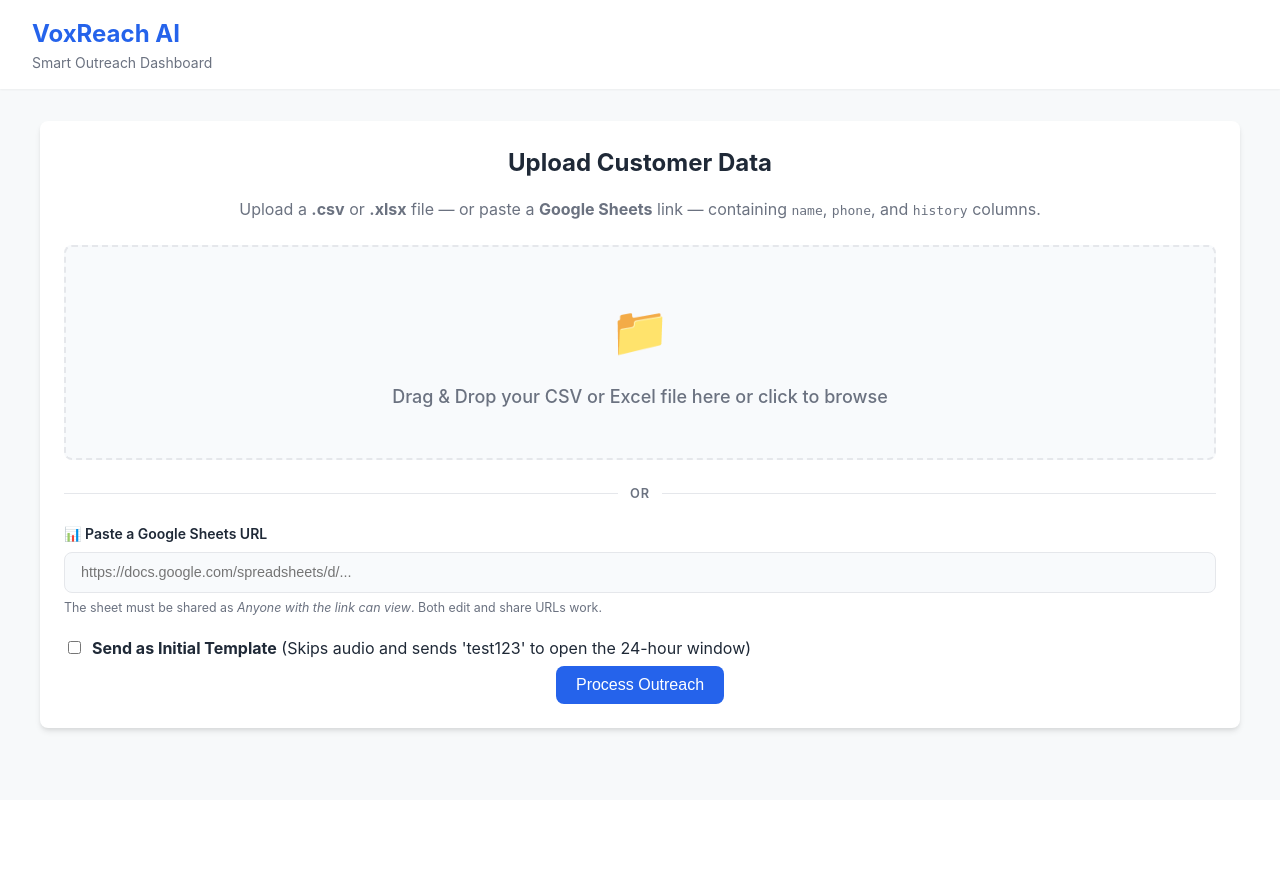
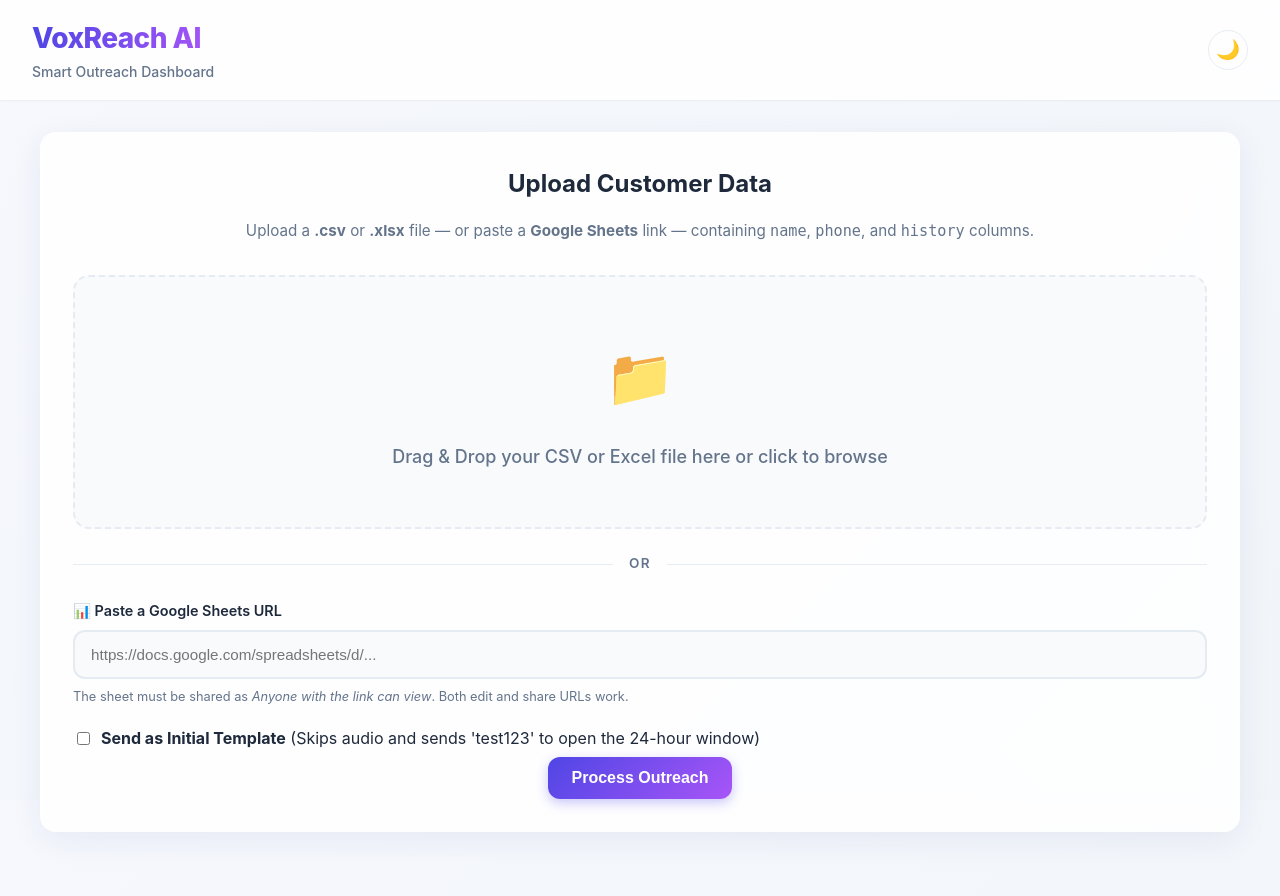
Before and after one commit to Utkarsh17656/VoiceFlow-AI, a Python web app: template voxreach_ai/templates/index.html in a window 1280 px wide. Before the commit the page ends 734 px from the top, so only its background shows below. Run offline with Jinja, Linux system fonts and the light colour scheme; the template is opened without the code that fills it, so the values that code supplies are empty.

Commit message:
frontend_furnished

```diff
--- a/voxreach_ai/services/voice_service.py
+++ b/voxreach_ai/services/voice_service.py
@@ -151,7 +151,7 @@ class VoiceService:
                 "similarity_boost": 0.85,
                 "style": 0.5,
                 "use_speaker_boost": True,
-                "speed": 0.7
+                "speed": 0.75
             }
         }
 
--- a/voxreach_ai/static/script.js
+++ b/voxreach_ai/static/script.js
@@ -1,4 +1,30 @@
+// ── Theme Management ───────────────────────────────────────────────────────
+const savedTheme = localStorage.getItem('voxreach-theme') || 'light';
+if (savedTheme === 'dark') {
+    document.documentElement.setAttribute('data-theme', 'dark');
+}
+
 document.addEventListener("DOMContentLoaded", () => {
+    // Setup Theme Toggle
+    const themeToggle = document.getElementById('themeToggle');
+    if (themeToggle) {
+        themeToggle.textContent = savedTheme === 'dark' ? '☀️' : '🌙';
+
+        themeToggle.addEventListener('click', () => {
+            const currentTheme = document.documentElement.getAttribute('data-theme');
+            const newTheme = currentTheme === 'dark' ? 'light' : 'dark';
+
+            if (newTheme === 'dark') {
+                document.documentElement.setAttribute('data-theme', 'dark');
+                themeToggle.textContent = '☀️';
+                localStorage.setItem('voxreach-theme', 'dark');
+            } else {
+                document.documentElement.removeAttribute('data-theme');
+                themeToggle.textContent = '🌙';
+                localStorage.setItem('voxreach-theme', 'light');
+            }
+        });
+    }
 
     const fileDropArea    = document.getElementById("fileDropArea");
     const fileInput       = document.getElementById("fileInput");
--- a/voxreach_ai/static/styles.css
+++ b/voxreach_ai/static/styles.css
@@ -1,107 +1,215 @@
 /* Base Styles & Variables */
 :root {
-    --primary-color: #2563eb;
-    --primary-hover: #1d4ed8;
+    /* Light Theme (Default) */
+    --primary-color: #4f46e5;
+    --primary-hover: #4338ca;
     --success-color: #10b981;
     --danger-color: #ef4444;
     --warning-color: #f59e0b;
-    --bg-color: #f7f9fa;
-    --card-bg: #ffffff;
-    --text-main: #1f2937;
-    --text-muted: #6b7280;
-    --border-color: #e5e7eb;
+    --bg-gradient: linear-gradient(135deg, #f6f8fd 0%, #f1f5f9 100%);
+    --card-bg: rgba(255, 255, 255, 0.85);
+    --card-border: rgba(255, 255, 255, 0.4);
+    --text-main: #1e293b;
+    --text-muted: #64748b;
+    --border-color: rgba(226, 232, 240, 0.8);
     --shadow-sm: 0 1px 2px 0 rgba(0, 0, 0, 0.05);
-    --shadow-md: 0 4px 6px -1px rgba(0, 0, 0, 0.1), 0 2px 4px -1px rgba(0, 0, 0, 0.06);
+    --shadow-md: 0 8px 32px 0 rgba(31, 38, 135, 0.07);
     --shadow-lg: 0 10px 15px -3px rgba(0, 0, 0, 0.1), 0 4px 6px -2px rgba(0, 0, 0, 0.05);
-    --border-radius: 8px;
-    --transition: all 0.2s ease-in-out;
+    --border-radius: 16px;
+    --transition: all 0.3s cubic-bezier(0.4, 0, 0.2, 1);
+    --input-bg: #f8fafc;
+    --table-header-bg: rgba(248, 250, 252, 0.9);
+    --table-hover-bg: rgba(241, 245, 249, 0.6);
+}
+
+[data-theme="dark"] {
+    /* Dark Theme */
+    --primary-color: #6366f1;
+    --primary-hover: #818cf8;
+    --success-color: #34d399;
+    --danger-color: #f87171;
+    --warning-color: #fbbf24;
+    --bg-gradient: linear-gradient(135deg, #0f172a 0%, #1e293b 100%);
+    --card-bg: rgba(30, 41, 59, 0.7);
+    --card-border: rgba(255, 255, 255, 0.1);
+    --text-main: #f8fafc;
+    --text-muted: #94a3b8;
+    --border-color: rgba(51, 65, 85, 0.8);
+    --shadow-md: 0 8px 32px 0 rgba(0, 0, 0, 0.3);
+    --input-bg: #0f172a;
+    --table-header-bg: rgba(15, 23, 42, 0.9);
+    --table-hover-bg: rgba(51, 65, 85, 0.4);
 }
 
 body {
     font-family: 'Inter', -apple-system, BlinkMacSystemFont, 'Segoe UI', Roboto, Helvetica, Arial, sans-serif;
-    background-color: var(--bg-color);
+    background: var(--bg-gradient);
+    background-attachment: fixed;
     color: var(--text-main);
     margin: 0;
     padding: 0;
-    line-height: 1.5;
+    line-height: 1.6;
+    transition: background 0.5s ease;
+    min-height: 100vh;
 }
 
 .container {
     max-width: 1200px;
     margin: 0 auto;
-    padding: 2rem 1rem;
+    padding: 2rem 1.5rem;
 }
+
+/* Animations */
+@keyframes fadeInUp {
+    from {
+        opacity: 0;
+        transform: translateY(20px);
+    }
+    to {
+        opacity: 1;
+        transform: translateY(0);
+    }
+}
+
+.animate-fade-in {
+    animation: fadeInUp 0.6s cubic-bezier(0.16, 1, 0.3, 1) forwards;
+}
+
+.delay-1 { animation-delay: 0.1s; }
+.delay-2 { animation-delay: 0.2s; }
+.delay-3 { animation-delay: 0.3s; }
 
 /* Navbar */
 .navbar {
-    background-color: var(--card-bg);
-    box-shadow: var(--shadow-sm);
+    background: var(--card-bg);
+    backdrop-filter: blur(12px);
+    -webkit-backdrop-filter: blur(12px);
+    border-bottom: 1px solid var(--card-border);
     padding: 1rem 2rem;
     position: sticky;
     top: 0;
     z-index: 100;
+    display: flex;
+    justify-content: space-between;
+    align-items: center;
+    box-shadow: var(--shadow-sm);
+    transition: var(--transition);
+}
+
+.navbar-brand {
+    display: flex;
+    flex-direction: column;
 }
 
 .navbar-brand h1 {
     margin: 0;
-    font-size: 1.5rem;
-    color: var(--primary-color);
-    font-weight: 700;
+    font-size: 1.75rem;
+    background: linear-gradient(to right, var(--primary-color), #a855f7);
+    -webkit-background-clip: text;
+    -webkit-text-fill-color: transparent;
+    font-weight: 800;
+    letter-spacing: -0.02em;
 }
 
 .navbar-brand p {
     margin: 0;
     font-size: 0.875rem;
     color: var(--text-muted);
+    font-weight: 500;
 }
 
-/* Cards */
+/* Theme Toggle Button */
+.theme-toggle {
+    background: transparent;
+    border: 1px solid var(--border-color);
+    border-radius: 50%;
+    width: 40px;
+    height: 40px;
+    display: flex;
+    align-items: center;
+    justify-content: center;
+    cursor: pointer;
+    color: var(--text-main);
+    transition: var(--transition);
+    font-size: 1.2rem;
+}
+
+.theme-toggle:hover {
+    background: var(--input-bg);
+    transform: scale(1.05);
+}
+
+/* Cards (Glassmorphism) */
 .card {
     background: var(--card-bg);
+    backdrop-filter: blur(16px);
+    -webkit-backdrop-filter: blur(16px);
+    border: 1px solid var(--card-border);
     border-radius: var(--border-radius);
     box-shadow: var(--shadow-md);
-    padding: 1.5rem;
+    padding: 2rem;
     margin-bottom: 2rem;
     transition: var(--transition);
+    opacity: 0; /* For animation */
 }
 
 .card:hover {
+    transform: translateY(-2px);
     box-shadow: var(--shadow-lg);
 }
 
 /* Alerts */
 .alert {
-    padding: 1rem;
-    border-radius: var(--border-radius);
-    margin-bottom: 1.5rem;
+    padding: 1rem 1.5rem;
+    border-radius: 12px;
+    margin-bottom: 2rem;
     font-weight: 500;
+    display: flex;
+    align-items: center;
+    gap: 0.75rem;
+    animation: fadeInUp 0.4s ease-out;
 }
 .alert-error {
-    background-color: #fef2f2;
-    color: #b91c1c;
-    border: 1px solid #fecaca;
+    background-color: rgba(239, 68, 68, 0.1);
+    color: var(--danger-color);
+    border: 1px solid rgba(239, 68, 68, 0.2);
 }
 .alert-success {
-    background-color: #ecfdf5;
-    color: #047857;
-    border: 1px solid #a7f3d0;
+    background-color: rgba(16, 185, 129, 0.1);
+    color: var(--success-color);
+    border: 1px solid rgba(16, 185, 129, 0.2);
 }
 
 /* Analytics Grid */
 .analytics-grid {
     display: grid;
-    grid-template-columns: repeat(auto-fit, minmax(250px, 1fr));
+    grid-template-columns: repeat(auto-fit, minmax(280px, 1fr));
     gap: 1.5rem;
-    margin-bottom: 2rem;
+    margin-bottom: 2.5rem;
 }
 
 .stat-card {
     display: flex;
     align-items: center;
-    padding: 1.5rem;
+    padding: 1.5rem 2rem;
     margin-bottom: 0;
     border-left: 4px solid transparent;
+    position: relative;
+    overflow: hidden;
 }
+
+.stat-card::after {
+    content: '';
+    position: absolute;
+    top: 0;
+    right: 0;
+    width: 150px;
+    height: 150px;
+    background: linear-gradient(135deg, transparent 50%, rgba(255,255,255,0.05) 50%);
+    border-radius: 50%;
+    transform: translate(30%, -30%);
+}
+
 .stat-total { border-left-color: var(--primary-color); }
 .stat-sent { border-left-color: var(--success-color); }
 .stat-failed { border-left-color: var(--danger-color); }
@@ -133,19 +251,22 @@ body {
 
 .upload-header h2 {
     margin-top: 0;
-    margin-bottom: 0.5rem;
+    margin-bottom: 0.75rem;
+    font-size: 1.5rem;
+    font-weight: 700;
 }
 
 .upload-header p {
     color: var(--text-muted);
-    margin-bottom: 1.5rem;
+    margin-bottom: 2rem;
+    font-size: 0.95rem;
 }
 
 .file-drop-area {
     border: 2px dashed var(--border-color);
     border-radius: var(--border-radius);
-    padding: 3rem 2rem;
-    background-color: #f8fafc;
+    padding: 3.5rem 2rem;
+    background: var(--input-bg);
     position: relative;
     cursor: pointer;
     transition: var(--transition);
@@ -158,12 +279,18 @@ body {
 
 .file-drop-area:hover, .file-drop-area.dragover {
     border-color: var(--primary-color);
-    background-color: #eff6ff;
+    background: rgba(79, 70, 229, 0.05);
+    transform: scale(1.01);
 }
 
 .drop-icon {
-    font-size: 3rem;
-    margin-bottom: 1rem;
+    font-size: 3.5rem;
+    margin-bottom: 1.25rem;
+    transition: transform 0.3s ease;
+}
+
+.file-drop-area:hover .drop-icon {
+    transform: translateY(-5px);
 }
 
 .drop-text {
@@ -192,35 +319,46 @@ body {
     display: inline-flex;
     align-items: center;
     justify-content: center;
-    padding: 0.625rem 1.25rem;
+    padding: 0.75rem 1.5rem;
     font-size: 1rem;
-    font-weight: 500;
-    border-radius: var(--border-radius);
+    font-weight: 600;
+    border-radius: 12px;
     cursor: pointer;
     transition: var(--transition);
     border: none;
     text-decoration: none;
+    box-shadow: 0 2px 4px rgba(0,0,0,0.05);
+}
+
+.btn:active {
+    transform: scale(0.98);
 }
 
 .btn-primary {
-    background-color: var(--primary-color);
+    background: linear-gradient(135deg, var(--primary-color) 0%, #a855f7 100%);
     color: white;
+    box-shadow: 0 4px 12px rgba(79, 70, 229, 0.3);
 }
+
 .btn-primary:hover {
-    background-color: var(--primary-hover);
+    box-shadow: 0 6px 16px rgba(79, 70, 229, 0.4);
+    transform: translateY(-1px);
 }
+
 .btn-primary:disabled {
     opacity: 0.7;
     cursor: not-allowed;
+    transform: none;
 }
 
 .btn-outline {
     background-color: transparent;
-    color: var(--primary-color);
-    border: 1px solid var(--primary-color);
+    color: var(--text-main);
+    border: 1px solid var(--border-color);
 }
 .btn-outline:hover {
-    background-color: #eff6ff;
+    background-color: var(--input-bg);
+    border-color: var(--primary-color);
 }
 
 .btn-danger {
@@ -360,28 +517,29 @@ tbody tr:hover {
 
 /* Badges */
 .badge {
-    padding: 0.25rem 0.75rem;
+    padding: 0.35rem 0.85rem;
     border-radius: 9999px;
     font-size: 0.75rem;
     font-weight: 600;
     text-transform: uppercase;
     display: inline-flex;
     align-items: center;
+    letter-spacing: 0.02em;
 }
-.badge-success { background-color: #d1fae5; color: #065f46; }
-.badge-danger { background-color: #fee2e2; color: #991b1b; }
-.badge-warning { background-color: #fef3c7; color: #92400e; }
+.badge-success { background-color: rgba(16, 185, 129, 0.1); color: var(--success-color); }
+.badge-danger { background-color: rgba(239, 68, 68, 0.1); color: var(--danger-color); }
+.badge-warning { background-color: rgba(245, 158, 11, 0.1); color: var(--warning-color); }
 
 /* OR Divider */
 .or-divider {
     display: flex;
     align-items: center;
     text-align: center;
-    margin: 1.25rem 0;
+    margin: 1.5rem 0;
     color: var(--text-muted);
-    font-size: 0.8rem;
+    font-size: 0.85rem;
     font-weight: 600;
-    letter-spacing: 0.08em;
+    letter-spacing: 0.1em;
     text-transform: uppercase;
 }
 .or-divider::before,
@@ -390,45 +548,59 @@ tbody tr:hover {
     flex: 1;
     border-bottom: 1px solid var(--border-color);
 }
-.or-divider::before { margin-right: 0.75rem; }
-.or-divider::after  { margin-left:  0.75rem; }
+.or-divider::before { margin-right: 1rem; }
+.or-divider::after  { margin-left:  1rem; }
 
 /* Google Sheets URL input */
 .sheet-url-section {
     text-align: left;
-    margin-bottom: 0.5rem;
+    margin-bottom: 1rem;
 }
 .sheet-url-label {
     display: block;
-    font-size: 0.875rem;
+    font-size: 0.9rem;
     font-weight: 600;
     color: var(--text-main);
     margin-bottom: 0.5rem;
 }
 .sheet-url-input {
     width: 100%;
-    padding: 0.7rem 1rem;
-    border: 1.5px solid var(--border-color);
-    border-radius: var(--border-radius);
-    font-size: 0.9rem;
+    padding: 0.875rem 1rem;
+    border: 2px solid var(--border-color);
+    border-radius: 12px;
+    font-size: 0.95rem;
     color: var(--text-main);
-    background: #f8fafc;
+    background: var(--input-bg);
     outline: none;
     transition: var(--transition);
     box-sizing: border-box;
 }
 .sheet-url-input:focus {
     border-color: var(--primary-color);
-    background: #fff;
-    box-shadow: 0 0 0 3px rgba(37, 99, 235, 0.1);
+    background: var(--card-bg);
+    box-shadow: 0 0 0 4px rgba(79, 70, 229, 0.1);
 }
 .sheet-url-input.has-value {
     border-color: var(--primary-color);
-    background: #eff6ff;
+    background: rgba(79, 70, 229, 0.02);
 }
 .sheet-url-hint {
-    font-size: 0.775rem;
+    font-size: 0.8rem;
     color: var(--text-muted);
-    margin: 0.4rem 0 0 0;
+    margin: 0.5rem 0 0 0;
     text-align: left;
 }
+
+/* Audio Player Styling */
+audio {
+    height: 36px;
+    outline: none;
+    border-radius: 20px;
+}
+audio::-webkit-media-controls-panel {
+    background-color: var(--input-bg);
+}
+audio::-webkit-media-controls-current-time-display,
+audio::-webkit-media-controls-time-remaining-display {
+    color: var(--text-main);
+}
--- a/voxreach_ai/templates/index.html
+++ b/voxreach_ai/templates/index.html
@@ -5,7 +5,7 @@
     <meta name="viewport" content="width=device-width, initial-scale=1.0">
     <title>VoxReach AI – Smart Outreach Dashboard</title>
     <meta name="description" content="VoxReach AI – Upload CSV or Excel to generate personalized AI-powered WhatsApp outreach messages.">
-    <link rel="stylesheet" href="/static/styles.css?v=3">
+    <link rel="stylesheet" href="/static/styles.css?v=4">
 </head>
 <body>
     <header class="navbar">
@@ -13,6 +13,9 @@
             <h1>VoxReach AI</h1>
             <p>Smart Outreach Dashboard</p>
         </div>
+        <button id="themeToggle" class="theme-toggle" aria-label="Toggle Dark Mode" title="Toggle Dark/Light Mode">
+            🌙
+        </button>
     </header>
 
     <main class="container">
@@ -26,7 +29,7 @@
 
         <!-- Analytics Cards -->
         {% if results %}
-        <div class="analytics-grid">
+        <div class="analytics-grid animate-fade-in">
             <div class="card stat-card stat-total">
                 <div class="stat-icon">👥</div>
                 <div class="stat-details">
@@ -52,7 +55,7 @@
         {% endif %}
 
         <!-- Upload Section -->
-        <div class="card upload-card">
+        <div class="card upload-card animate-fade-in delay-1">
             <div class="upload-header">
                 <h2>Upload Customer Data</h2>
                 <p>Upload a <strong>.csv</strong> or <strong>.xlsx</strong> file — or paste a <strong>Google Sheets</strong> link — containing <code>name</code>, <code>phone</code>, and <code>history</code> columns.</p>
@@ -107,7 +110,7 @@
 
         <!-- Results Section -->
         {% if results %}
-        <div class="card results-card" id="resultsSection">
+        <div class="card results-card animate-fade-in delay-2" id="resultsSection">
             <div class="results-header">
                 <h2>Outreach Results</h2>
                 <div class="results-actions">
@@ -166,6 +169,6 @@
         {% endif %}
     </main>
 
-    <script src="/static/script.js?v=3"></script>
+    <script src="/static/script.js?v=4"></script>
 </body>
 </html>
```
Also changed, not shown: other parts of voxreach_ai/static/styles.css (+45 -16 lines), voxreach_ai/services/ai_service.py (+6 -2 lines).
